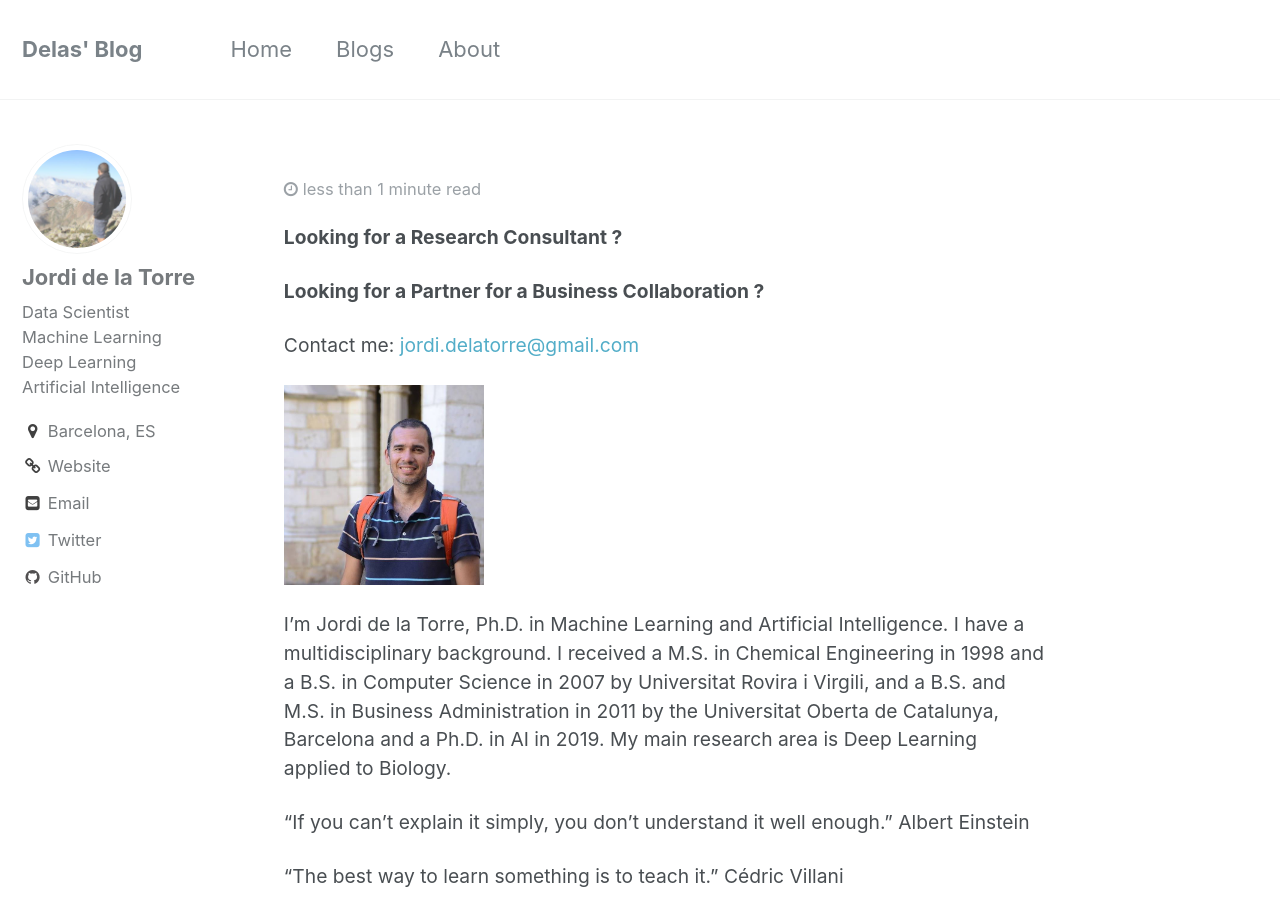
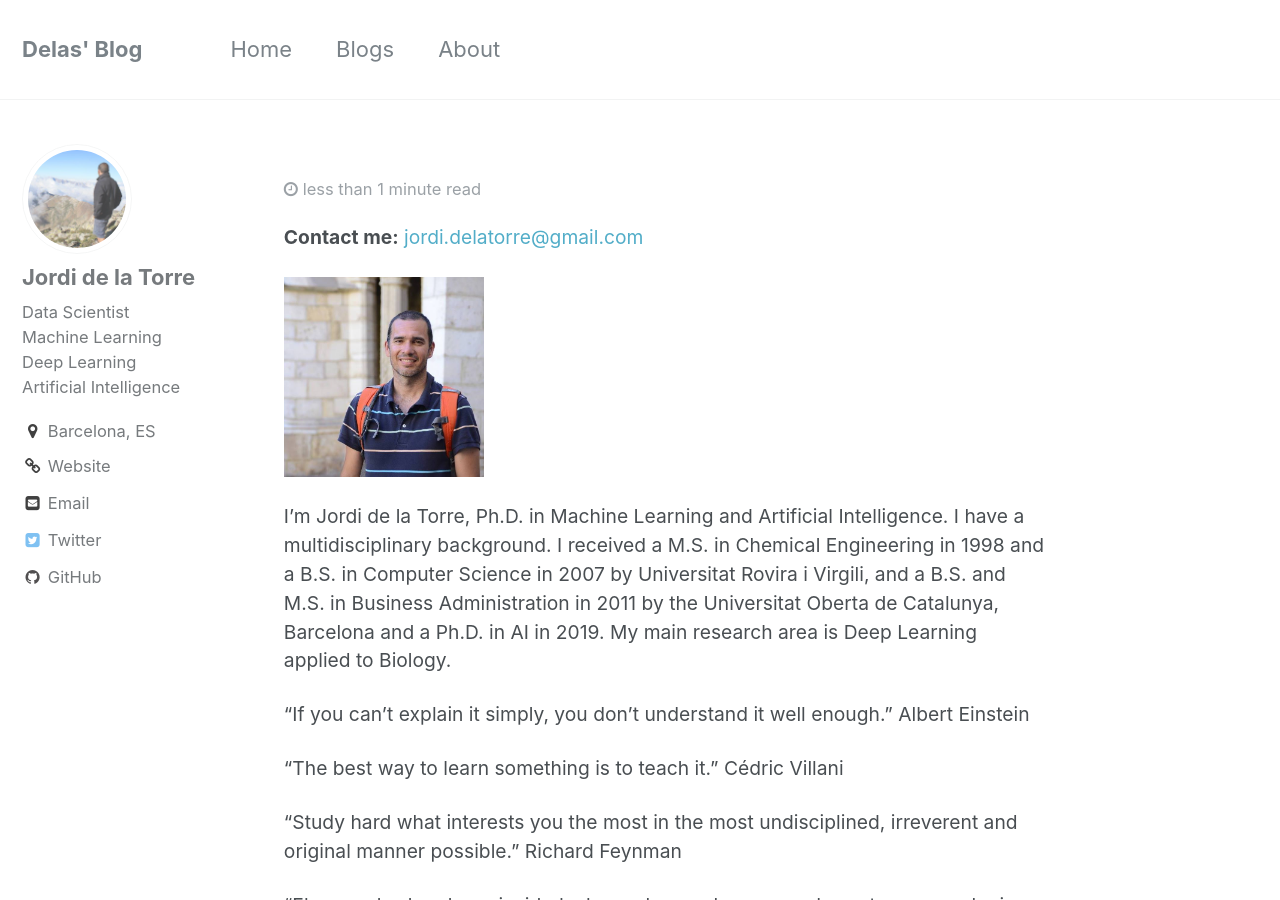
Before and after one commit to jorditg/jorditg.github.io, a Jekyll site: the page built from about.md, in a window 1280 px wide and 900 px high. Built offline with Jekyll 4.4.1, drawn with Linux system fonts in a browser that asks for light colours.

Commit message:
Update about.md

```diff
--- a/about.md
+++ b/about.md
@@ -6,11 +6,7 @@ header:
 image: assets/images/lside.png
 ---
 
-**Looking for a Research Consultant ?**
-
-**Looking for a Partner for a Business Collaboration ?**
-
-Contact me: [jordi.delatorre@gmail.com](mailto:jordi.delatorre@gmail.com)
+**Contact me:** [jordi.delatorre@gmail.com](mailto:jordi.delatorre@gmail.com)
 
 ![Jordi]({{ site.url }}/assets/images/bio.png){:height="200px" width="200px"}
 
```
